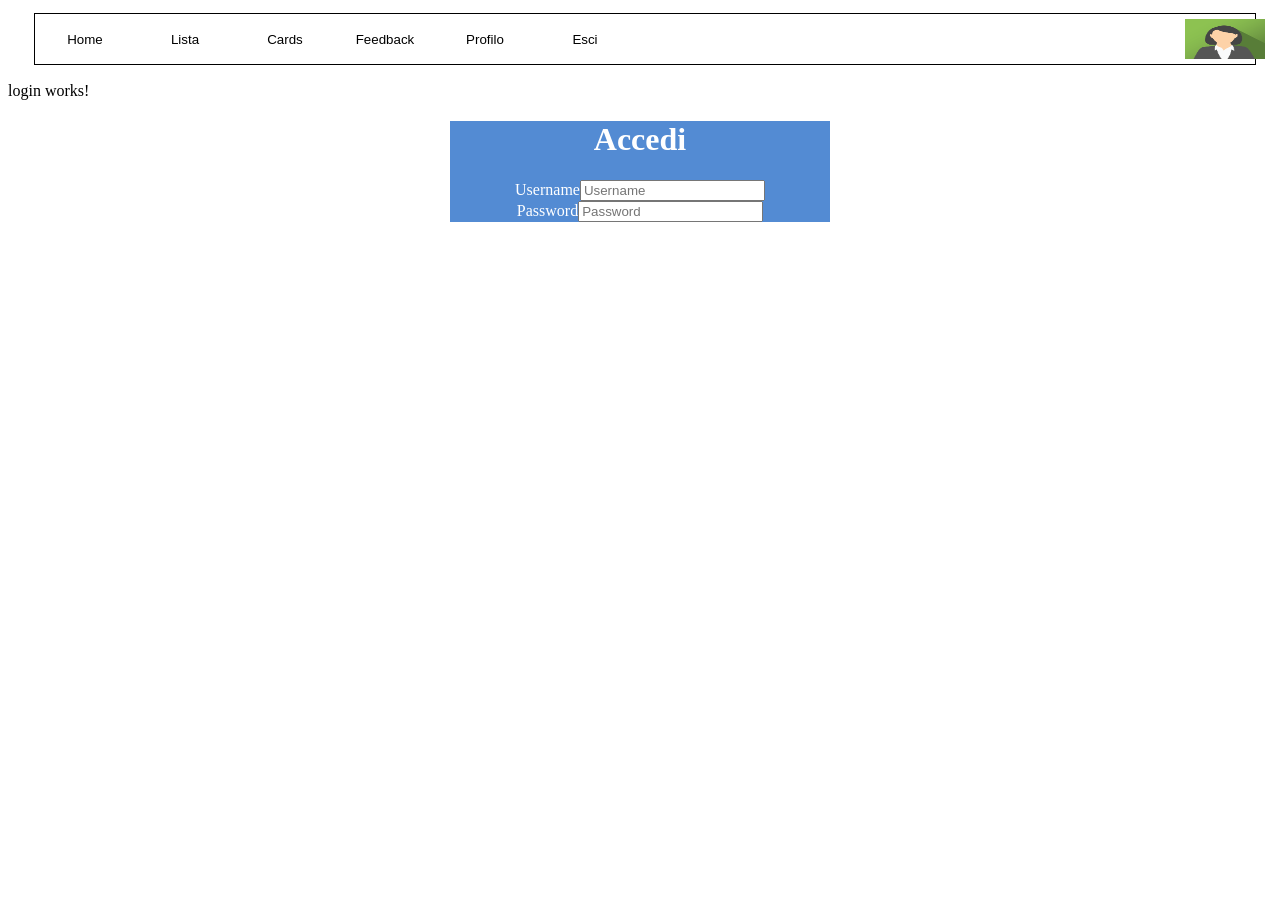
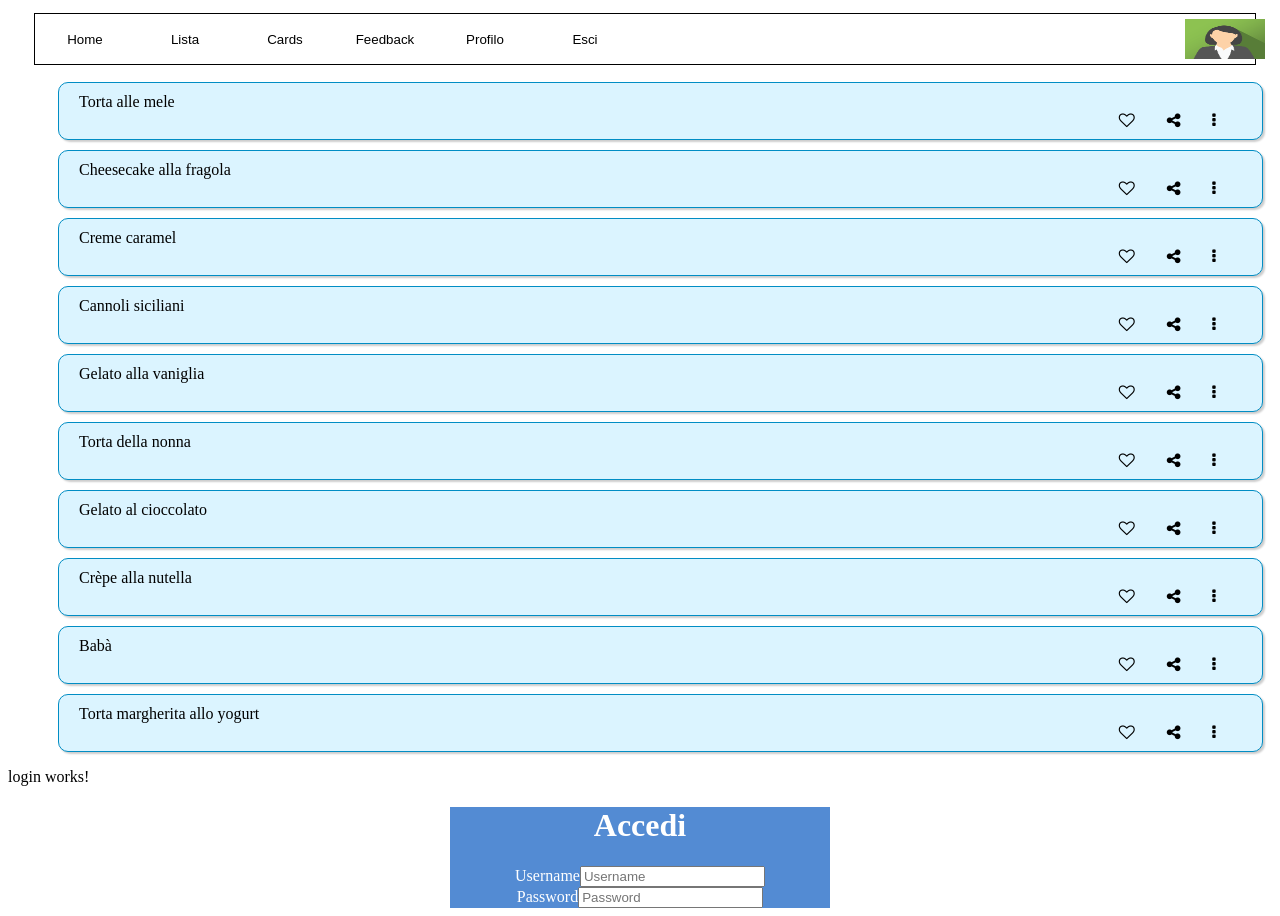
Before and after one commit to BasyLightArcher/TestPratico, an Angular app: page /login in a window 1280 px wide. Before the commit the page ends 800 px from the top, so only its background shows below. Built offline with nearby package versions, Linux system fonts and the light colour scheme.

Commit message:
update list

```diff
--- a/src/app/Component/list/list.component.html
+++ b/src/app/Component/list/list.component.html
@@ -1,3 +1,6 @@
+<link rel="stylesheet" href="https://cdnjs.cloudflare.com/ajax/libs/font-awesome/4.7.0/css/font-awesome.min.css">
 <ul>
-    <li class="class-list-item" *ngFor="let item of sweets">{{item.name}}</li>
+    <li class="class-list-item" *ngFor="let item of sweets">{{item.name}}
+        <div class="align-right"><button class="fa fa-heart-o"></button><button class="fa fa-share-alt"></button><button class="fa fa-ellipsis-v"></button></div>
+    </li>
 </ul>
--- a/src/app/Component/list/list.component.scss
+++ b/src/app/Component/list/list.component.scss
@@ -0,0 +1,17 @@
+button {
+    position: relative;
+    margin-right: 20px;
+}
+
+.align-right {
+    display: flex;
+    justify-content: flex-end;
+    text-align: left;
+}
+
+button {
+    background: transparent;
+    box-shadow: none;
+    border: none;
+    cursor: pointer;
+}
--- a/src/app/app-routing.module.ts
+++ b/src/app/app-routing.module.ts
@@ -5,7 +5,7 @@ import { LoginComponent } from './Component/login/login.component';
 
 const routes: Routes = [
   {path: RoutingEnum.login, component: LoginComponent},
-  {path: '', redirectTo: '/login', pathMatch: 'full'}
+  {path: '', redirectTo: RoutingEnum.login, pathMatch: 'full'}
 ];
 
 @NgModule({
--- a/src/app/app.component.html
+++ b/src/app/app.component.html
@@ -1,2 +1,3 @@
 <app-menu></app-menu>
+<app-list></app-list>
 <router-outlet></router-outlet>
```
Also changed, not shown: src/app/Component/login/login.component.html (indentation only).
